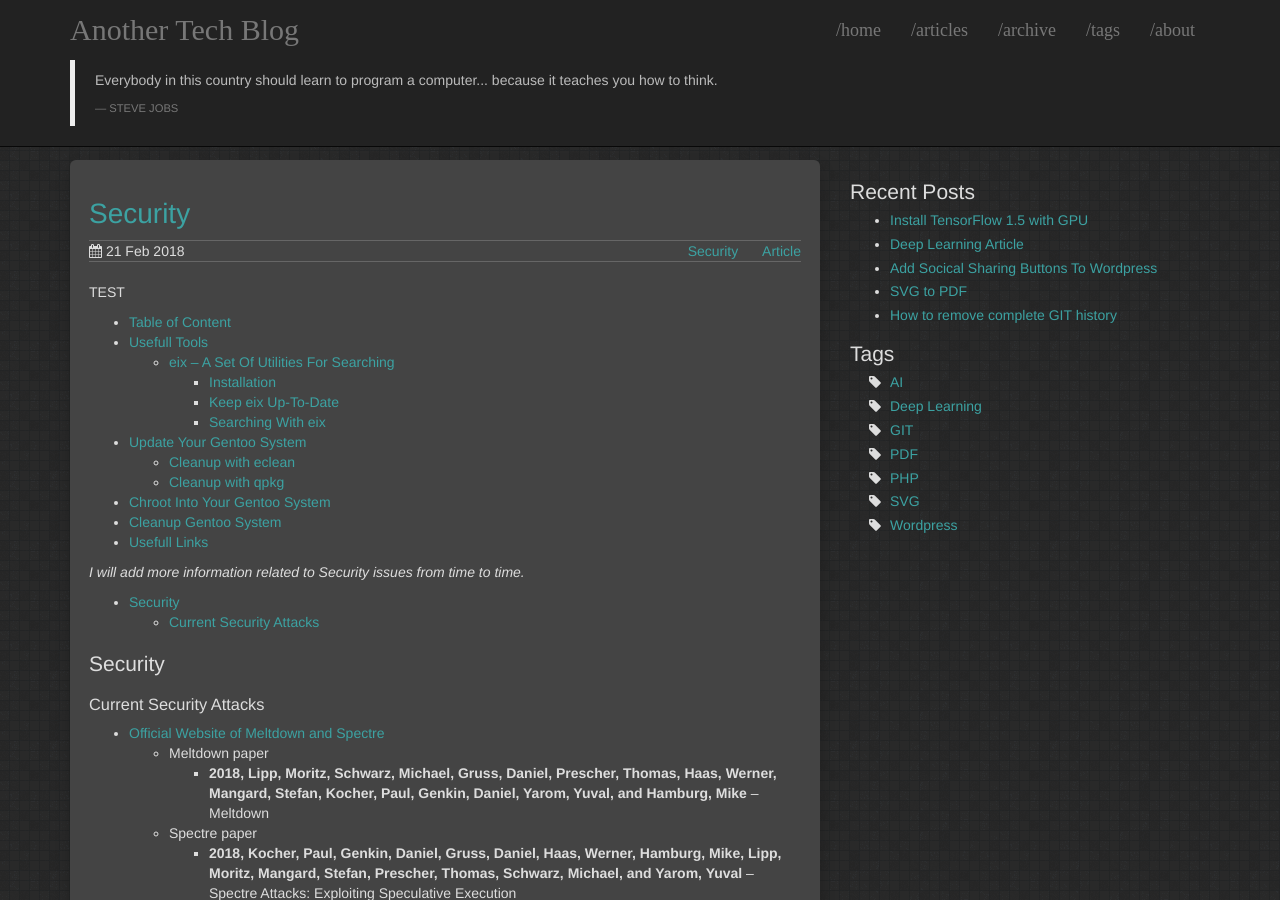
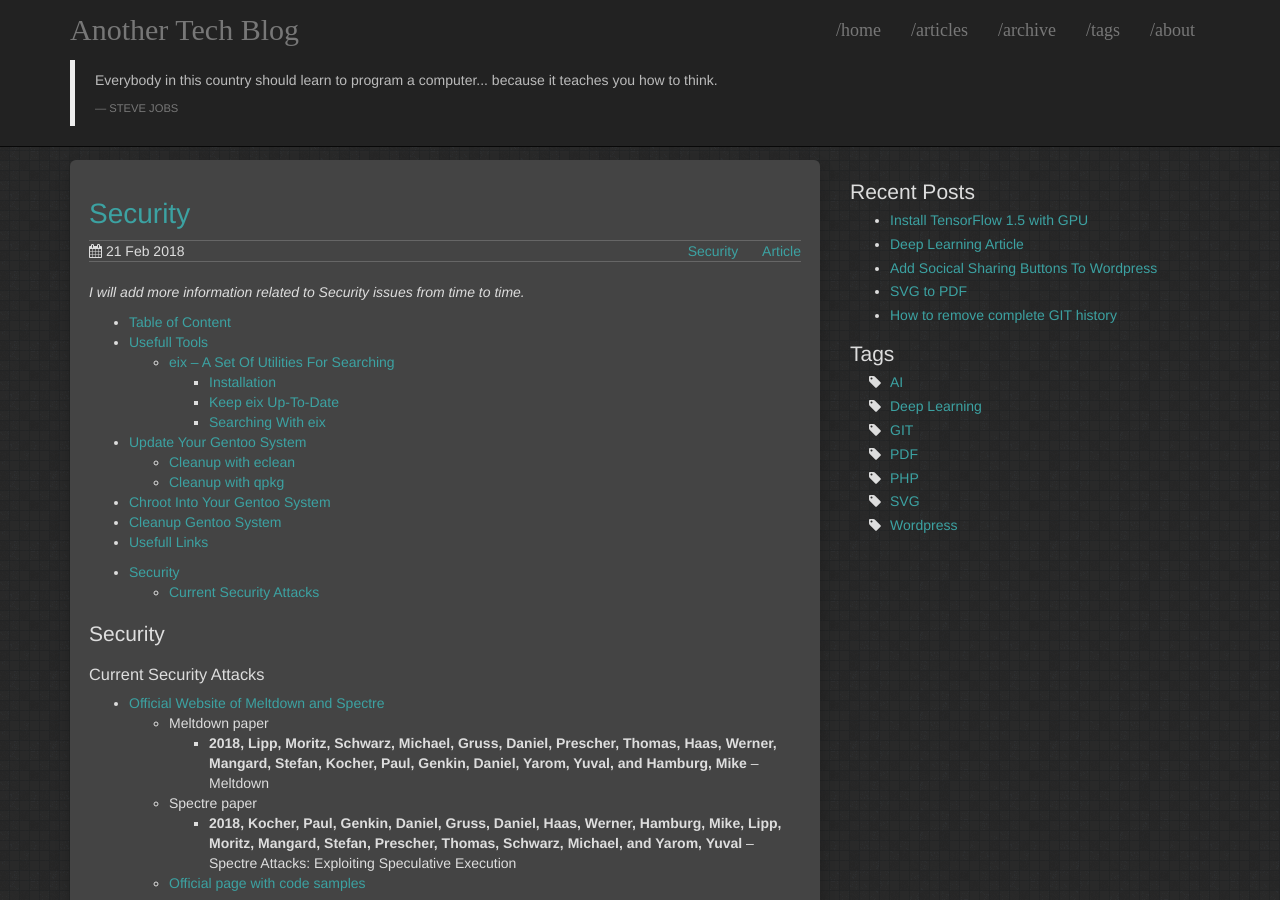
Before and after one commit to davidmainzer/davidmainzer.github.io, a Jekyll site: the page built from _articles/Security.md, in a window 1280 px wide and 900 px high. Built offline with Jekyll 4.4.1, drawn with Linux system fonts in a browser that asks for light colours; nearby versions of some CDN libraries.

Commit message:
Update Security.md

```diff
--- a/_articles/Security.md
+++ b/_articles/Security.md
@@ -10,15 +10,11 @@ tags:
  - Article
 ---
 
-TEST
+*I will add more information related to Security issues from time to time.*
 
 {% include toc.html html=content %}
 
 {% include bibtex.html %}
-
-*I will add more information related to Security issues from time to time.*
-
-{{ toc }}
 
 * TOC
 {:toc}
```
